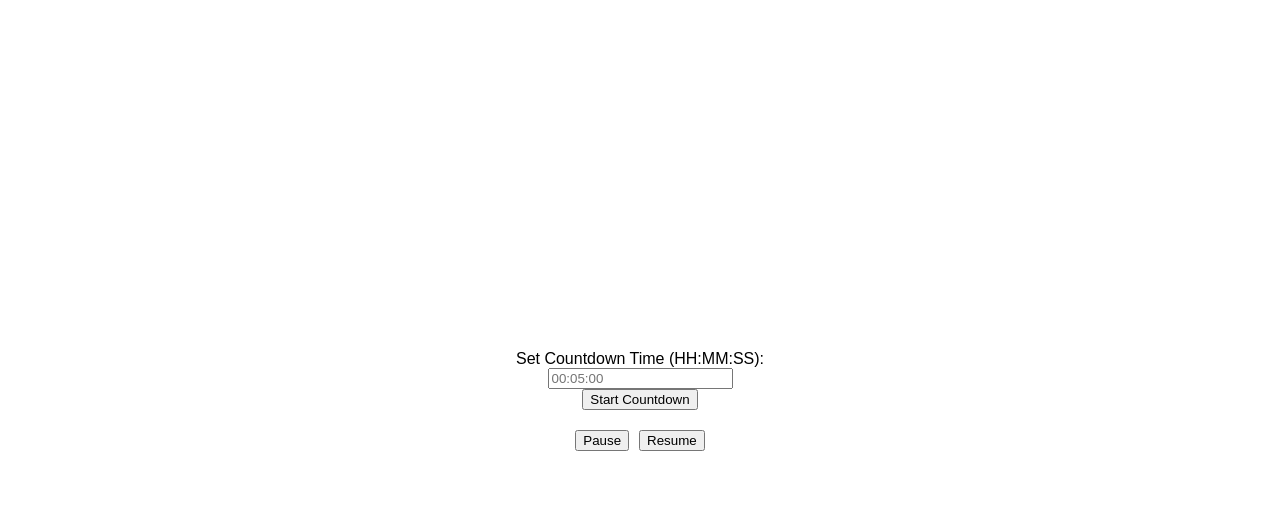
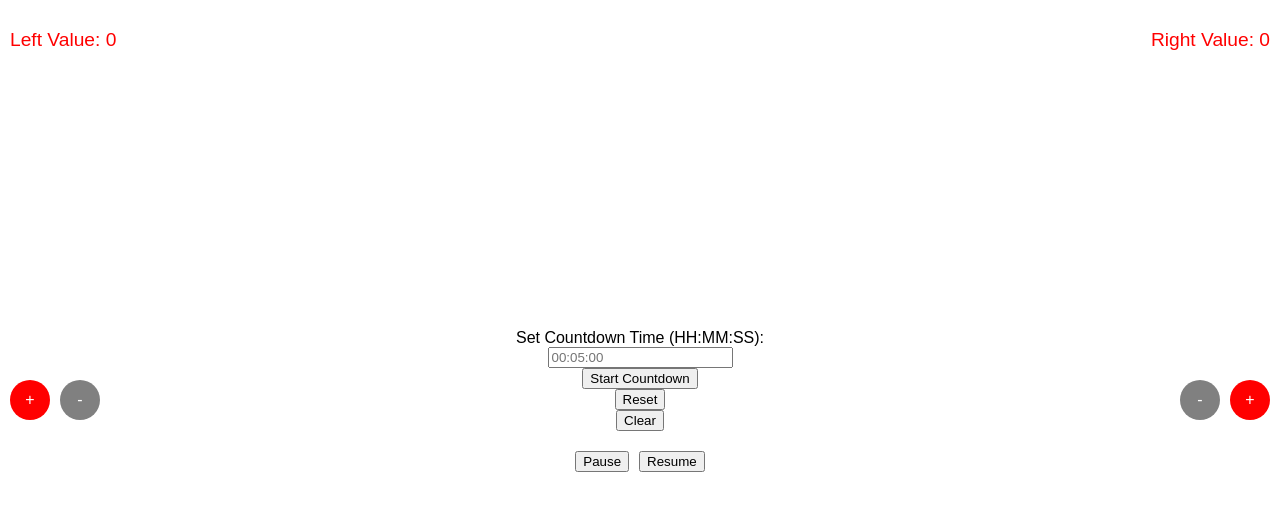
Before and after one commit to prats3992/score-board, a plain HTML site: page index.html in a window 1280 px wide. Drawn offline with Linux system fonts and the light colour scheme.

Commit message:
Included Foul Counter per team

```diff
--- a/index.html
+++ b/index.html
@@ -13,6 +13,7 @@
       justify-content: center;
       height: 100vh;
       margin: 0;
+      position: relative;
     }
 
     #timer {
@@ -24,13 +25,66 @@
       display: flex;
       gap: 10px;
     }
+
+    #leftBtn, #rightBtn, #leftDecreaseBtn, #rightDecreaseBtn {
+      position: absolute;
+      top: 50%;
+      transform: translateY(-50%);
+      width: 40px;
+      height: 40px;
+      font-size: 1em;
+      border: none;
+      border-radius: 50%;
+      cursor: pointer;
+    }
+
+    #leftBtn {
+      left: 10px;
+      background-color: red;
+      color: white;
+    }
+
+    #rightBtn {
+      right: 10px;
+      background-color: red;
+      color: white;
+    }
+
+    #leftDecreaseBtn {
+      left: 60px;
+      background-color: grey;
+      color: white;
+    }
+
+    #rightDecreaseBtn {
+      right: 60px;
+      background-color: grey;
+      color: white;
+    }
+
+    #leftValue, #rightValue {
+      position: absolute;
+      top: 10px;
+      color: red;
+      font-size: 1.2em;
+    }
+
+    #leftValue {
+      left: 10px;
+    }
+
+    #rightValue {
+      right: 10px;
+    }
   </style>
 </head>
 <body>
 
 <label for="timeInput">Set Countdown Time (HH:MM:SS): </label>
 <input type="text" id="timeInput" placeholder="00:05:00">
-<button onclick="startTimer()">Start Countdown</button>
+<button onclick="startTimer()" id="startButton">Start Countdown</button>
+<button onclick="resetTimer()">Reset</button>
+<button onclick="clearTimer()">Clear</button>
 
 <div id="timer"></div>
 <div id="controls">
@@ -38,9 +92,20 @@
   <button onclick="resumeTimer()">Resume</button>
 </div>
 
+<button id="leftBtn" onclick="increaseCounter('left')">+</button>
+<button id="rightBtn" onclick="increaseCounter('right')">+</button>
+<button id="leftDecreaseBtn" onclick="decreaseCounter('left')">-</button>
+<button id="rightDecreaseBtn" onclick="decreaseCounter('right')">-</button>
+
+<p id="leftValue">Left Value: 0</p>
+<p id="rightValue">Right Value: 0</p>
+
 <script>
   let timer;
   let totalSeconds;
+  let initialTime;
+  let leftCounter = 0;
+  let rightCounter = 0;
 
   function startTimer() {
     const inputTime = document.getElementById('timeInput').value;
@@ -51,9 +116,29 @@
       return;
     }
 
+    initialTime = totalSeconds;
+
+    document.getElementById('startButton').disabled = true;
+
     clearInterval(timer);
     updateTimerDisplay();
     timer = setInterval(updateTimer, 1000);
+  }
+
+  function resetTimer() {
+    if (initialTime !== undefined) {
+      totalSeconds = initialTime;
+      updateTimerDisplay();
+      document.getElementById('startButton').disabled = false;
+    }
+  }
+
+  function clearTimer() {
+    totalSeconds = 0;
+    initialTime = undefined;
+    document.getElementById('timeInput').value = '';
+    document.getElementById('timer').innerText = '';
+    document.getElementById('startButton').disabled = false;
   }
 
   function updateTimer() {
@@ -63,7 +148,18 @@
     } else {
       clearInterval(timer);
       alert("Countdown completed!");
+      document.getElementById('startButton').disabled = false;
     }
+  }
+
+  function pauseTimer() {
+    clearInterval(timer);
+    document.getElementById('startButton').disabled = false;
+  }
+
+  function resumeTimer() {
+    document.getElementById('startButton').disabled = true;
+    timer = setInterval(updateTimer, 1000);
   }
 
   function updateTimerDisplay() {
@@ -79,20 +175,32 @@
     return value < 10 ? `0${value}` : value;
   }
 
-  function pauseTimer() {
-    clearInterval(timer);
-  }
-
-  function resumeTimer() {
-    timer = setInterval(updateTimer, 1000);
-  }
-
   function parseTime(inputTime) {
     const timeArray = inputTime.split(':').map(Number);
     return timeArray.length === 3 ?
       timeArray[0] * 3600 + timeArray[1] * 60 + timeArray[2] :
       NaN;
   }
+
+  function increaseCounter(direction) {
+    if (direction === 'left') {
+      leftCounter++;
+      document.getElementById('leftValue').innerText = `Left Value: ${leftCounter}`;
+    } else if (direction === 'right') {
+      rightCounter++;
+      document.getElementById('rightValue').innerText = `Right Value: ${rightCounter}`;
+    }
+  }
+
+  function decreaseCounter(direction) {
+    if (direction === 'left' && leftCounter > 0) {
+      leftCounter--;
+      document.getElementById('leftValue').innerText = `Left Value: ${leftCounter}`;
+    } else if (direction === 'right' && rightCounter > 0) {
+      rightCounter--;
+      document.getElementById('rightValue').innerText = `Right Value: ${rightCounter}`;
+    }
+  }
 </script>
 
 </body>
```
